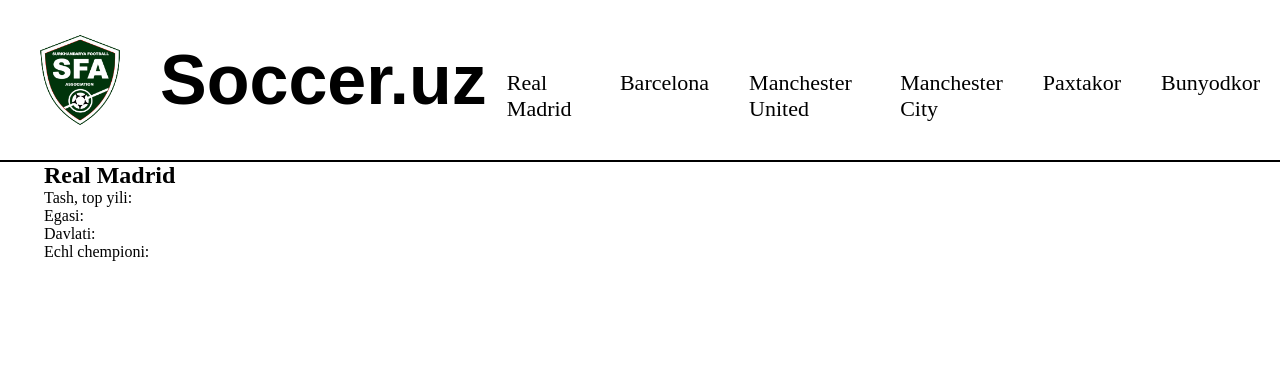
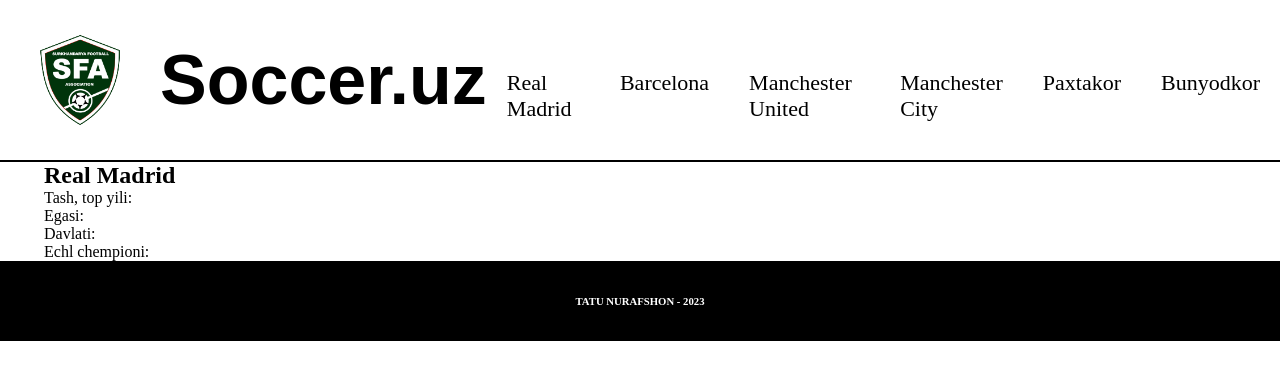
Before and after one commit to shohruzaka/310-21-front-end, a plain HTML site: page index.html in a window 1280 px wide. Drawn offline with Linux system fonts and the light colour scheme.

Commit message:
modified index ans style files

```diff
--- a/index.html
+++ b/index.html
@@ -43,5 +43,10 @@
     </div>
 
 
+    <footer class="footer">
+        <h6>TATU NURAFSHON - 2023</h6>
+    </footer>
+
+
 </body>
 </html>
--- a/style.css
+++ b/style.css
@@ -44,3 +44,11 @@
 .infor ul li{
     list-style: none;
 }
+.footer{
+    display: flex;
+    justify-content: center;
+    align-items: center;
+    height: 80px;
+    background-color: black;
+    color:white;
+}
```
